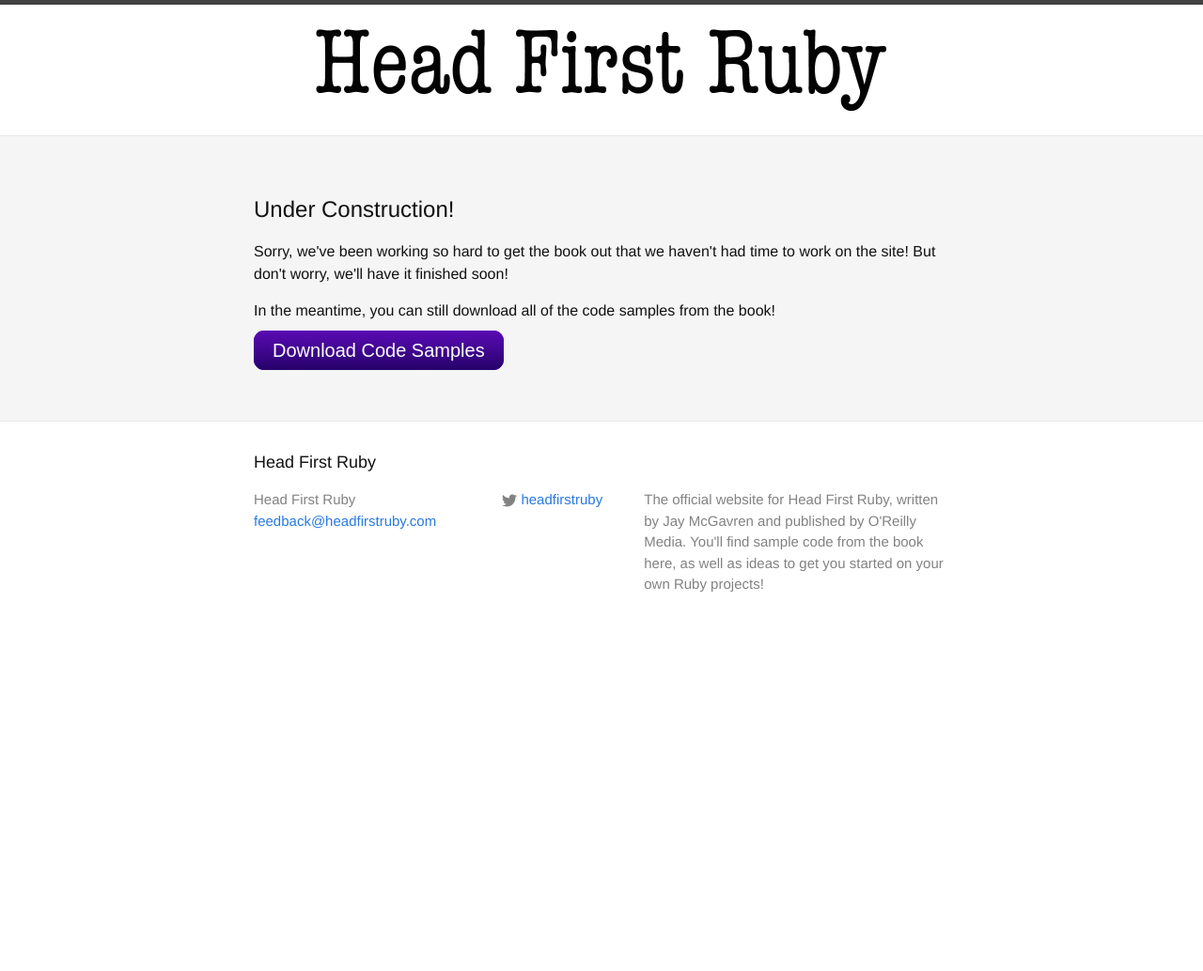
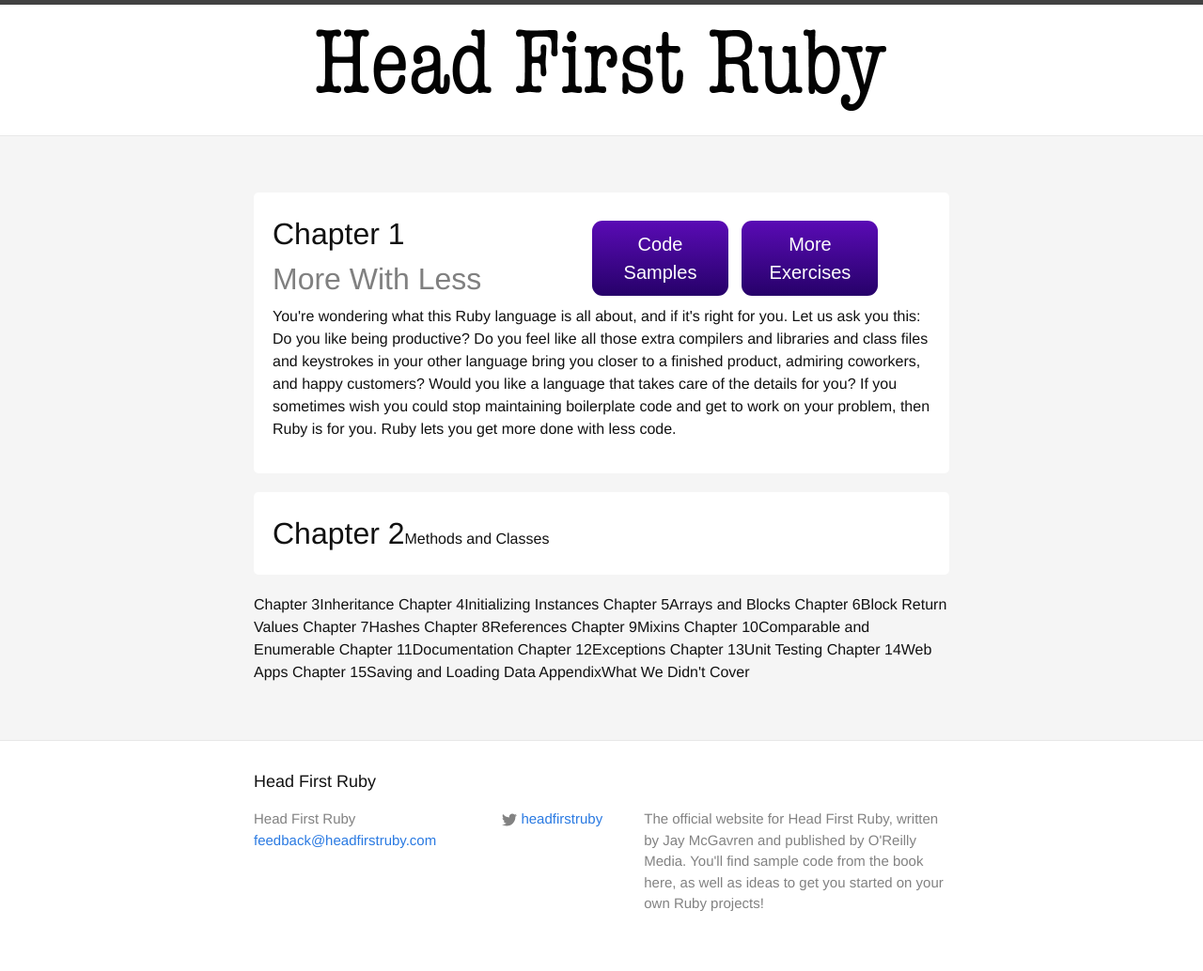
Before and after one commit to jaymcgavren/headfirstgo.com, a Jekyll site: the page built from index.html, in a window 1280 px wide. Shown: the whole page at 94% size. Built offline with Jekyll 4.4.1, drawn with Linux system fonts in a browser that asks for light colours; before the commit the page ends 900 px from its top, so only the background shows below that.

Commit message:
Remove placeholder.

```diff
--- a/index.html
+++ b/index.html
@@ -2,12 +2,38 @@
 layout: page
 ---
 
-<h1>Under Construction!</h1>
+<div class="chapter">
+  <div class="heading">
+    <div class="chapter-number">Chapter 1</div>
+    <div class="title">More With Less</div>
+  </div>
+  <div class="buttons">
+    <div class="button">
+      <span>Code Samples</span>
+    </div>
+    <div class="button more-exercises">
+      <span>More Exercises</span>
+    </div>
+  </div>
+  <p>
+    You're wondering what this Ruby language is all about, and if it's right for you. Let us ask you this: Do you like being productive? Do you feel like all those extra compilers and libraries and class files and keystrokes in your other language bring you closer to a finished product, admiring coworkers, and happy customers? Would you like a language that takes care of the details for you? If you sometimes wish you could stop maintaining boilerplate code and get to work on your problem, then Ruby is for you. Ruby lets you get more done with less code.
+  </p>
+</div>
 
-<p>Sorry, we've been working so hard to get the book out that we haven't had time to work on the site! But don't worry, we'll have it finished soon!</p>
-
-<p>In the meantime, you can still download all of the code samples from the book!</p>
-
-<a href="head-first-ruby-all-code.zip" class="button">
-  <span>Download Code Samples</span>
-</a>
+<div class="chapter">
+  <span class="chapter-number">Chapter 2</span><span class="chapter-title">Methods and Classes</span>
+</div>
+<span class="chapter-number">Chapter 3</span><span class="chapter-title">Inheritance</span>
+<span class="chapter-number">Chapter 4</span><span class="chapter-title">Initializing Instances</span>
+<span class="chapter-number">Chapter 5</span><span class="chapter-title">Arrays and Blocks</span>
+<span class="chapter-number">Chapter 6</span><span class="chapter-title">Block Return Values</span>
+<span class="chapter-number">Chapter 7</span><span class="chapter-title">Hashes</span>
+<span class="chapter-number">Chapter 8</span><span class="chapter-title">References</span>
+<span class="chapter-number">Chapter 9</span><span class="chapter-title">Mixins</span>
+<span class="chapter-number">Chapter 10</span><span class="chapter-title">Comparable and Enumerable</span>
+<span class="chapter-number">Chapter 11</span><span class="chapter-title">Documentation</span>
+<span class="chapter-number">Chapter 12</span><span class="chapter-title">Exceptions</span>
+<span class="chapter-number">Chapter 13</span><span class="chapter-title">Unit Testing</span>
+<span class="chapter-number">Chapter 14</span><span class="chapter-title">Web Apps</span>
+<span class="chapter-number">Chapter 15</span><span class="chapter-title">Saving and Loading Data</span>
+<span class="chapter-number">Appendix</span><span class="chapter-title">What We Didn't Cover</span>
```
